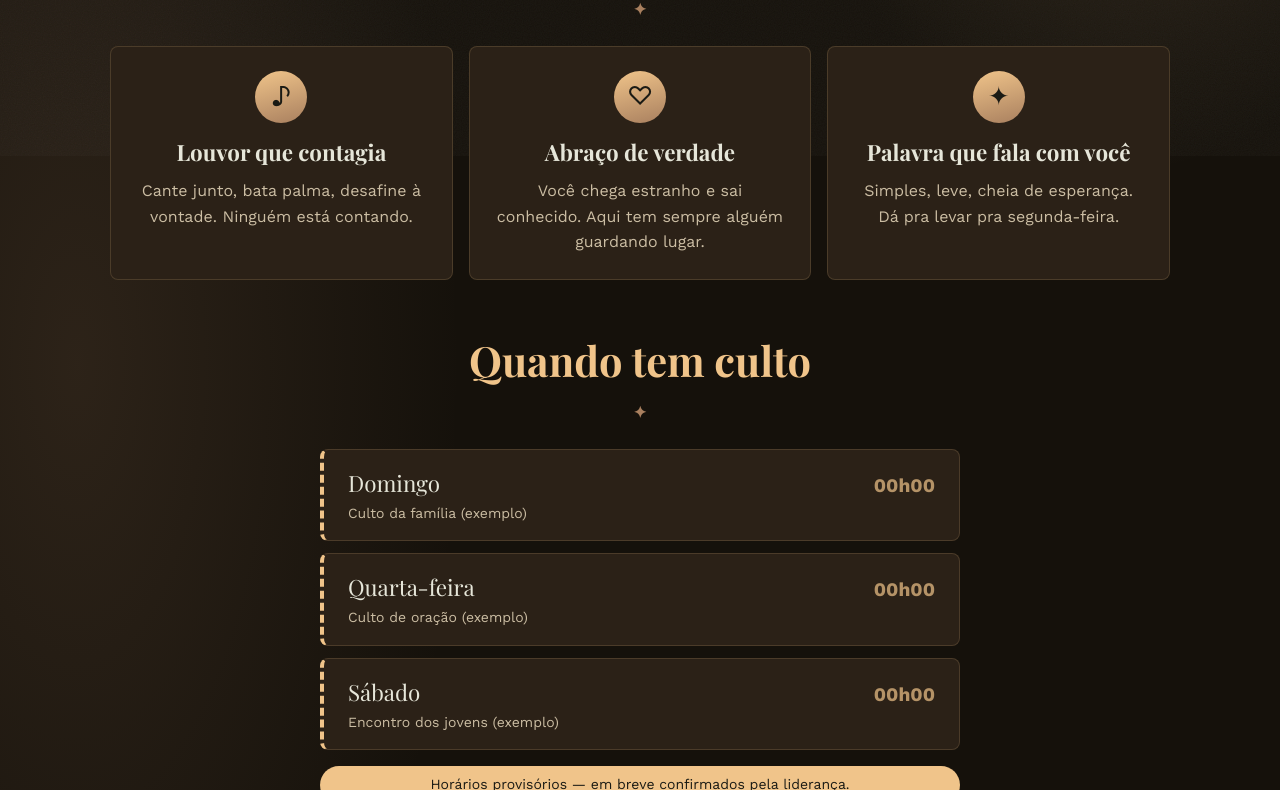
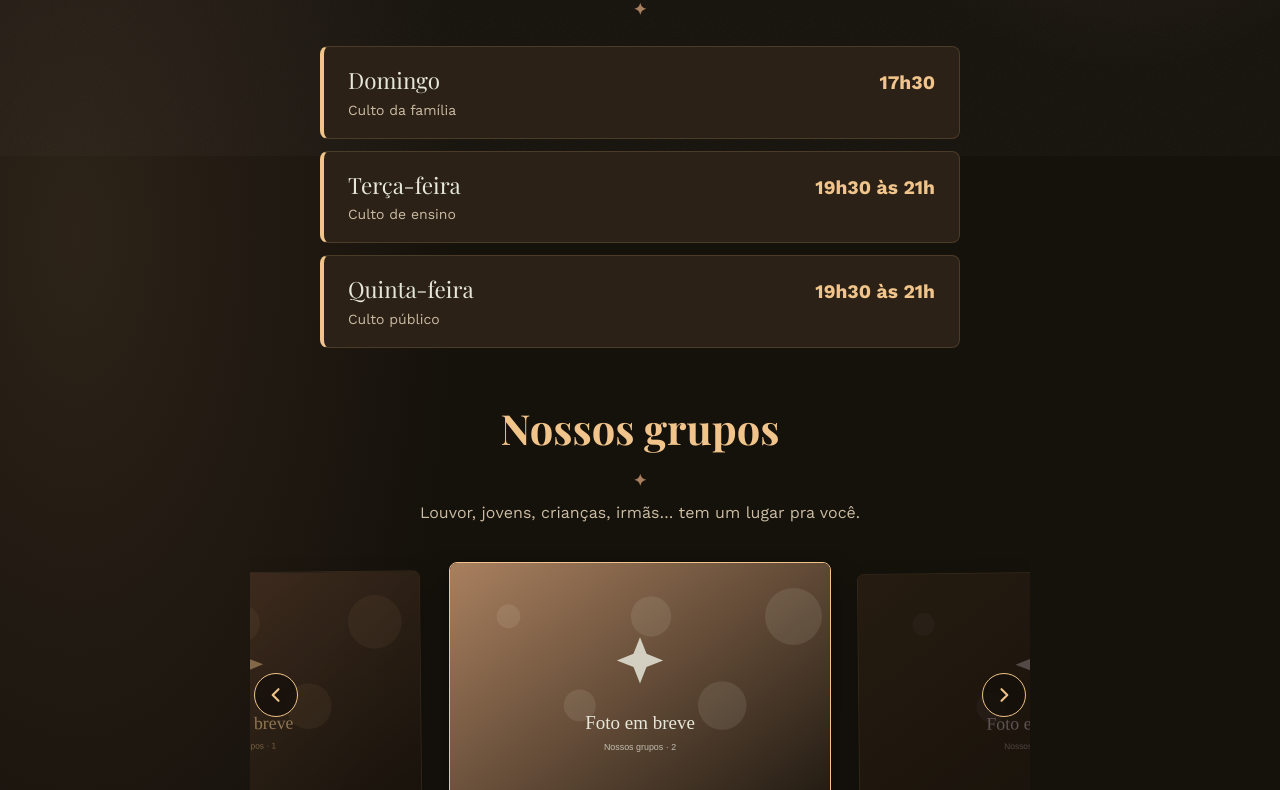
Before and after one commit to l-pessoa/culto-do-amigo, a plain HTML site: page convite.html in a window 1280 px wide. Shown: the part 644-1434 px from the top of the page. Drawn offline with nearby package versions, Linux system fonts and the light colour scheme.

Commit message:
Convite: tira 'Por que voltar?', põe horários reais e carrossel automático em loop
Co-Authored-By: Claude Sonnet 5.5 <noreply@anthropic.com>
Claude-Session: https://claude.ai/code/session_01QxQQKyFdTXFtzwC8C5X1KM

```diff
--- a/convite.html
+++ b/convite.html
@@ -64,11 +64,6 @@
         </button>
       </div>
     </div>
-
-    <section class="convite-sec reveal" aria-labelledby="convite-motivos-h">
-      <h2 class="convite-h2" id="convite-motivos-h"></h2>
-      <ul class="motivos" id="convite-motivos"></ul>
-    </section>
 
     <section class="convite-sec reveal" aria-labelledby="convite-horarios-h">
       <h2 class="convite-h2" id="convite-horarios-h"></h2>
--- a/css/convite.css
+++ b/css/convite.css
@@ -69,37 +69,6 @@
 .musica-btn__eq i:nth-child(2) { animation-delay: .25s; }
 .musica-btn__eq i:nth-child(3) { animation-delay: .5s; }
 @keyframes convite-eq { 0%,100% { transform: scaleY(.3); } 50% { transform: scaleY(1); } }
-
-/* ---------- motivos ---------- */
-.motivos { list-style: none; padding: 0; display: grid; gap: var(--space-4); grid-template-columns: 1fr; }
-@media (min-width: 760px) { .motivos { grid-template-columns: repeat(3, 1fr); } }
-.motivo-card {
-  position: relative;
-  padding: var(--space-5);
-  text-align: center;
-  background: var(--bg-surface);
-  border: 1px solid var(--border-soft);
-  border-radius: var(--radius-lg);
-  transition: transform .25s cubic-bezier(.2,.7,.3,1), box-shadow .25s, border-color .25s, opacity .9s, filter .9s;
-}
-.motivo-card:hover, .motivo-card:active {
-  transform: translateY(-6px) rotate(-1deg);
-  border-color: var(--color-gold);
-  box-shadow: 0 14px 28px rgba(0,0,0,.4);
-}
-.motivo-card:nth-child(even):hover { transform: translateY(-6px) rotate(1deg); }
-.motivo-card__icon {
-  display: grid; place-items: center;
-  width: 52px; height: 52px; margin: 0 auto var(--space-3);
-  border-radius: 50%;
-  font-size: 1.6rem;
-  background: linear-gradient(165deg, var(--color-gold), var(--color-terracotta));
-  color: var(--color-ink);
-  transition: transform .4s cubic-bezier(.3,1.6,.5,1);
-}
-.motivo-card:hover .motivo-card__icon { transform: scale(1.15) rotate(12deg); }
-.motivo-card h3 { font-family: var(--font-display); font-size: var(--fs-h3); margin-bottom: var(--space-2); }
-.motivo-card p { color: var(--text-muted); line-height: 1.6; }
 
 /* ---------- horários ---------- */
 .horarios { list-style: none; padding: 0; display: grid; gap: var(--space-3); max-width: 640px; margin-inline: auto; }
@@ -181,7 +150,6 @@
 }
 .carrossel__btn:hover { background: var(--color-gold); color: var(--color-ink); }
 .carrossel__btn:active { transform: translateY(-50%) scale(.92); }
-.carrossel__btn:disabled { opacity: .3; cursor: default; pointer-events: none; }
 .carrossel__btn--prev { left: 4px; }
 .carrossel__btn--next { right: 4px; }
 .carrossel__btn:focus-visible, .carrossel__dot:focus-visible { outline: 2px solid var(--color-cream); outline-offset: 2px; }
@@ -225,8 +193,8 @@
 /* ---------- reduzir movimento ---------- */
 @media (prefers-reduced-motion: reduce) {
   .spin-slow, .twinkle, .musica-btn__eq i { animation: none; }
-  .motivo-card, .motivo-card__icon, .horario-card, .carrossel__slide, .carrossel__dot::before { transition: none; }
-  .motivo-card:hover, .motivo-card:nth-child(even):hover, .horario-card:hover, .carrossel__slide.is-active:hover { transform: none; }
+  .horario-card, .carrossel__slide, .carrossel__dot::before { transition: none; }
+  .horario-card:hover, .carrossel__slide.is-active:hover { transform: none; }
   .carrossel__slide { transform: none; }
   .carrossel__track { scroll-behavior: auto; }
 }
--- a/data/conteudo.js
+++ b/data/conteudo.js
@@ -61,28 +61,17 @@ export const conteudo = {
   // reais nessas pastas (recomendado: WebP, até ~150 KB cada, ~1280px de
   // largura, proporção 4:3) e troque `src`, `alt` e `legenda` abaixo.
   // Pode ter quantas fotos quiser em cada carrossel.
-  //
-  // HORÁRIOS: os valores marcados com placeholder: true são PROVISÓRIOS.
-  // Preencha dia/hora reais e remova `placeholder: true` de cada item
-  // (o aviso "horários provisórios" some quando não restar nenhum).
   // ---------------------------------------------------------------------
   convite: {
     titulo: "Volte sempre",
     frase: "A porta continua aberta — e a cadeira, guardada.",
     texto:
       "Que bom que você esteve com a gente! Aqui tem música boa, abraço apertado, café quentinho e gente que ficou com saudade antes mesmo de você ir embora. Volte no próximo culto, e traga um amigo: a família AEC cresce com você.",
-    motivosTitulo: "Por que voltar?",
-    motivos: [
-      { icone: "♪", titulo: "Louvor que contagia", texto: "Cante junto, bata palma, desafine à vontade. Ninguém está contando." },
-      { icone: "♡", titulo: "Abraço de verdade", texto: "Você chega estranho e sai conhecido. Aqui tem sempre alguém guardando lugar." },
-      { icone: "✦", titulo: "Palavra que fala com você", texto: "Simples, leve, cheia de esperança. Dá pra levar pra segunda-feira." },
-    ],
     horariosTitulo: "Quando tem culto",
-    horariosAviso: "Horários provisórios — em breve confirmados pela liderança.",
     horarios: [
-      { dia: "Domingo", hora: "00h00", nome: "Culto da família (exemplo)", placeholder: true },
-      { dia: "Quarta-feira", hora: "00h00", nome: "Culto de oração (exemplo)", placeholder: true },
-      { dia: "Sábado", hora: "00h00", nome: "Encontro dos jovens (exemplo)", placeholder: true },
+      { dia: "Domingo", hora: "17h30", nome: "Culto da família" },
+      { dia: "Terça-feira", hora: "19h30 às 21h", nome: "Culto de ensino" },
+      { dia: "Quinta-feira", hora: "19h30 às 21h", nome: "Culto público" },
     ],
     gruposTitulo: "Nossos grupos",
     gruposSub: "Louvor, jovens, crianças, irmãs… tem um lugar pra você.",
--- a/js/convite-carrossel.js
+++ b/js/convite-carrossel.js
@@ -53,12 +53,10 @@ function montar(raiz) {
       if (k === i) d.setAttribute("aria-current", "true");
       else d.removeAttribute("aria-current");
     });
-    prev.disabled = i === 0;
-    next.disabled = i === slides.length - 1;
   }
 
   function ir(i) {
-    i = Math.max(0, Math.min(slides.length - 1, i));
+    i = (i + slides.length) % slides.length; // dá a volta: depois da última, a primeira
     const s = slides[i];
     const alvo = s.offsetLeft - (track.clientWidth - s.clientWidth) / 2;
     track.scrollTo({ left: alvo, behavior: reduzMovimento.matches ? "auto" : "smooth" });
@@ -93,6 +91,34 @@ function montar(raiz) {
     else if (e.key === "End") { e.preventDefault(); ir(slides.length - 1); }
   });
 
+  // passa sozinho a cada INTERVALO ms; pausa com dedo/mouse/foco, aba escondida
+  // ou carrossel fora da tela, e nunca roda se a pessoa pediu menos movimento.
+  const INTERVALO = 4000;
+  let timer = 0;
+  let visivel = false;
+  let pausado = false;
+  const podeAutoplay = () => !reduzMovimento.matches && visivel && !pausado && !document.hidden && slides.length > 1;
+  function agendar() {
+    clearTimeout(timer);
+    if (podeAutoplay()) timer = setTimeout(() => { ir(atual + 1); agendar(); }, INTERVALO);
+  }
+  const pausar = () => { pausado = true; agendar(); };
+  const retomar = () => { pausado = false; agendar(); };
+  raiz.addEventListener("pointerenter", pausar);
+  raiz.addEventListener("pointerleave", retomar);
+  raiz.addEventListener("focusin", pausar);
+  raiz.addEventListener("focusout", retomar);
+  // toque: pausa enquanto o dedo está na foto e dá um respiro depois de deslizar
+  track.addEventListener("touchstart", pausar, { passive: true });
+  track.addEventListener("touchend", () => { clearTimeout(timer); pausado = false; timer = setTimeout(agendar, INTERVALO); }, { passive: true });
+  document.addEventListener("visibilitychange", agendar);
+  if ("IntersectionObserver" in window) {
+    new IntersectionObserver(([e]) => { visivel = e.isIntersecting; agendar(); }, { threshold: 0.4 }).observe(raiz);
+  } else {
+    visivel = true;
+    agendar();
+  }
+
   marcar(0);
 }
 
--- a/js/pagina-conteudo.js
+++ b/js/pagina-conteudo.js
@@ -46,7 +46,6 @@ if (page === "convite") {
   setText("convite-texto", c.texto);
   setText("convite-endereco", conteudo.igreja.endereco);
   setText("convite-mapa-endereco", conteudo.igreja.endereco);
-  setText("convite-motivos-h", c.motivosTitulo);
   setText("convite-horarios-h", c.horariosTitulo);
   setText("convite-grupos-h", c.gruposTitulo);
   setText("convite-grupos-sub", c.gruposSub);
@@ -62,20 +61,6 @@ if (page === "convite") {
   );
 
   const esc = (t) => String(t).replace(/[&<>"]/g, (m) => ({ "&": "&amp;", "<": "&lt;", ">": "&gt;", '"': "&quot;" }[m]));
-
-  const motivosEl = document.getElementById("convite-motivos");
-  if (motivosEl) {
-    motivosEl.innerHTML = c.motivos
-      .map(
-        (m) => `
-        <li class="motivo-card reveal-child">
-          <span class="motivo-card__icon" aria-hidden="true">${esc(m.icone)}</span>
-          <h3>${esc(m.titulo)}</h3>
-          <p>${esc(m.texto)}</p>
-        </li>`
-      )
-      .join("");
-  }
 
   const horEl = document.getElementById("convite-horarios");
   if (horEl) {
```
